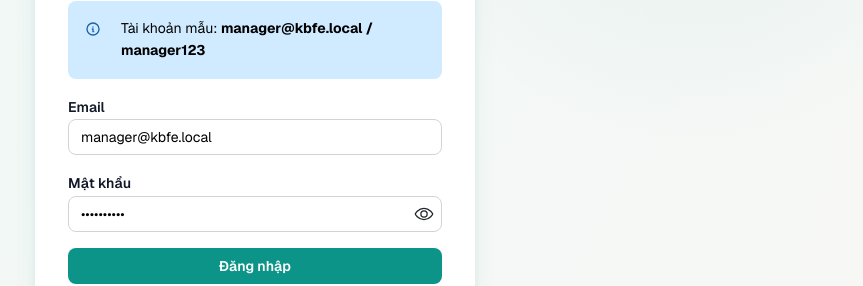
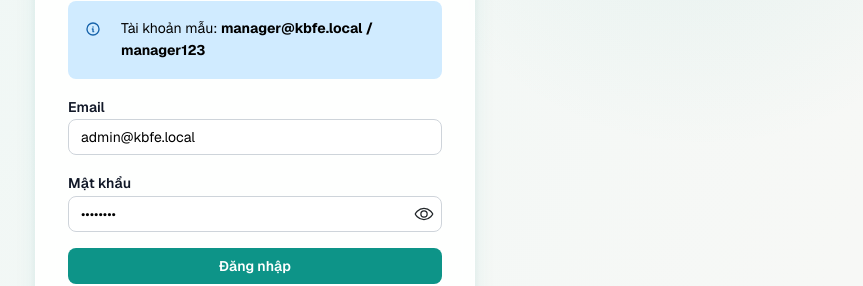
Before and after one commit to hoanglong2111/PROJECT-PRODUCT, a React (Vite) app in the folder frontend/: page /login in a window 1280 px wide. Shown: the part 327-613 px from the top of the page, without its empty margins (385-1248 px from the left). Built offline with nearby package versions, Linux system fonts and the light colour scheme.

Commit message:
update default login

```diff
--- a/frontend/src/features/login/page.tsx
+++ b/frontend/src/features/login/page.tsx
@@ -22,8 +22,8 @@ export function Login() {
   const [isSubmitting, setIsSubmitting] = useState(false);
   const form = useForm<LoginForm>({
     initialValues: {
-      email: 'manager@kbfe.local',
-      password: 'manager123',
+      email: 'admin@kbfe.local',
+      password: 'admin123',
     },
     validate: {
       email: (value) => (value.trim().length === 0 ? t('login.emailRequired') : null),
```
